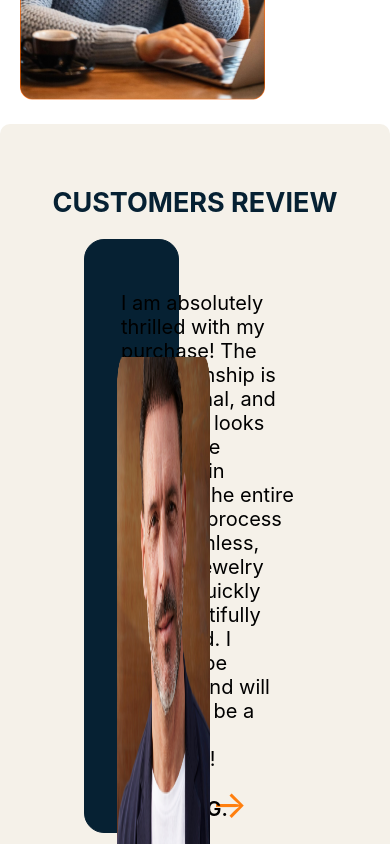
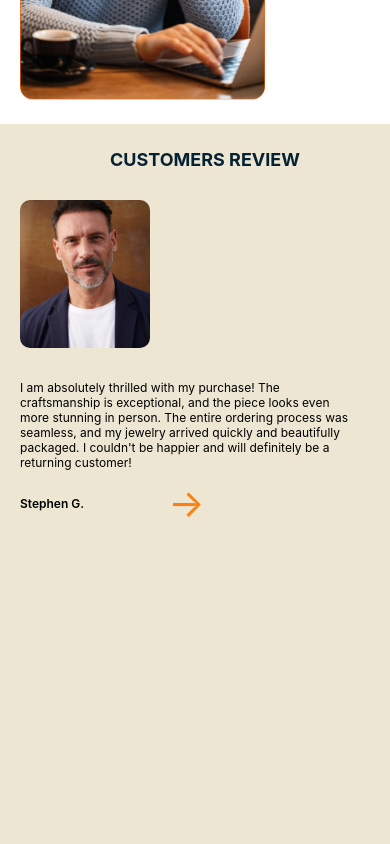
Before and after one commit to diddee/Ace-Luxe, a React (Create React App) app: page / in a window 390 px wide. Shown: the part 2440-3284 px from the top of the page. Built offline with nearby package versions, Linux system fonts and the light colour scheme.

Commit message:
Responsiveness

```diff
--- a/src/Components/CustomerReview/Review.css
+++ b/src/Components/CustomerReview/Review.css
@@ -3,9 +3,8 @@
     display: flex;
     flex-direction: column;
     /* align-items: center; */
-    background-color: #F5F1E9;
+    background-color: #ECE6D3;
     padding: 40px;
-    border-radius: 10px;
     height: 100vh;
 }
 .customer-review h2 {
@@ -71,4 +70,88 @@
 
 @media (max-width: 768px) {
 
+    .customer-review h2 {
+        font-size: 18px;
+        margin-bottom: 10px;
+    }
+
+    .customer-review__image-wrapper{
+        margin-left: 0em;
+        margin-top: 3em;
+
+        width: 32%;
+        height: 50%;
+        border-radius: 10px;
+    }
+
+    .customer-review__image{
+        position: relative;
+        top: 30%;
+        left: -20%;
+        width: 32%;
+        height: 50%;
+        border-radius: 10px;
+
+    }
+
+    .customer-review__text{
+        font-family: inter;
+        margin-left: 0cm;
+        margin-top: 2em;
+        flex-basis: 70%;
+        display: flex;
+        flex-direction: column;
+        justify-content: flex-start;
+    }
+
+    .customer-review__text p{
+        font-size: 13px;
+        margin-bottom: 10px;
+        width: 100%;
+        color: #000000;
+    }
+
 }
+@media (max-width: 580px) {
+
+    .customer-review {
+
+        padding: 10px 0 40px 20px;
+    }
+
+    .customer-review__content{
+        display: flex;
+        flex-direction: column;
+
+    }
+    .customer-review h2 {
+        font-size: 18px;
+        margin-bottom: 10px;
+    }
+
+    .customer-review__image-wrapper{
+        display: none;
+
+    }
+
+    .customer-review__image{
+        position: relative;
+        margin-top: 20px;
+        top: 0%;
+        left: 0%;
+        width: 35%;
+        height: 70%;
+        border-radius: 10px;
+
+    }
+    .customer-review__text{
+        width: 90%;
+        margin-top: 20px;
+
+    }
+
+    .customer-review__text p{
+        font-size: 12px;
+
+    }
+}
```
